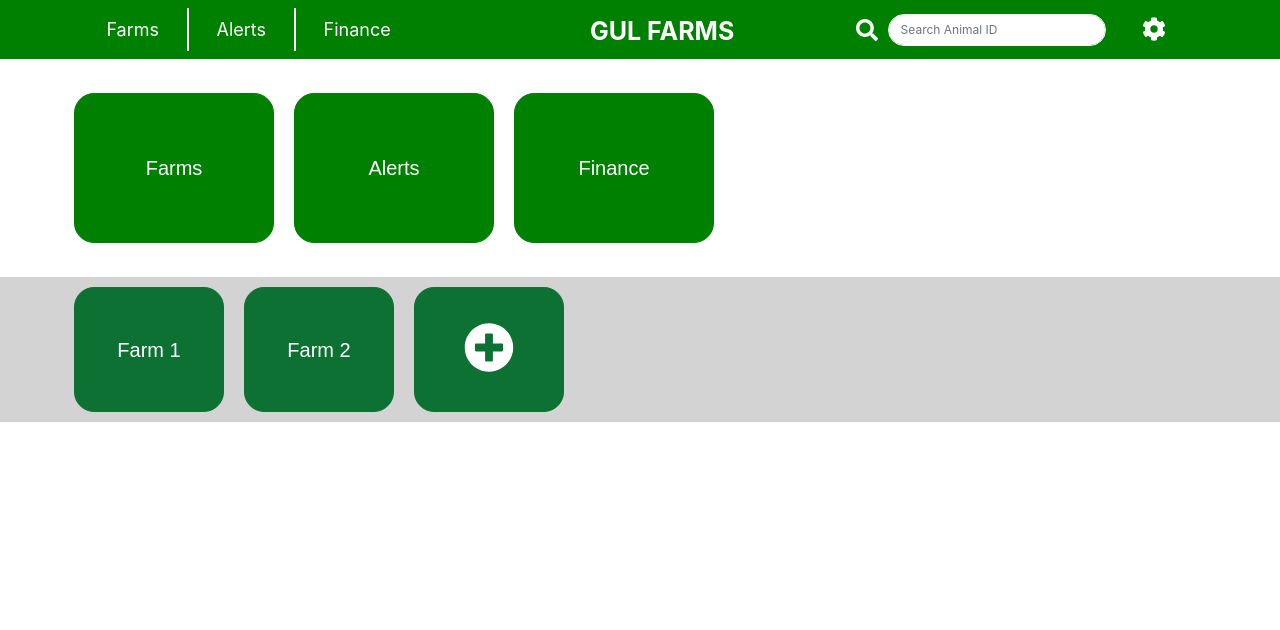
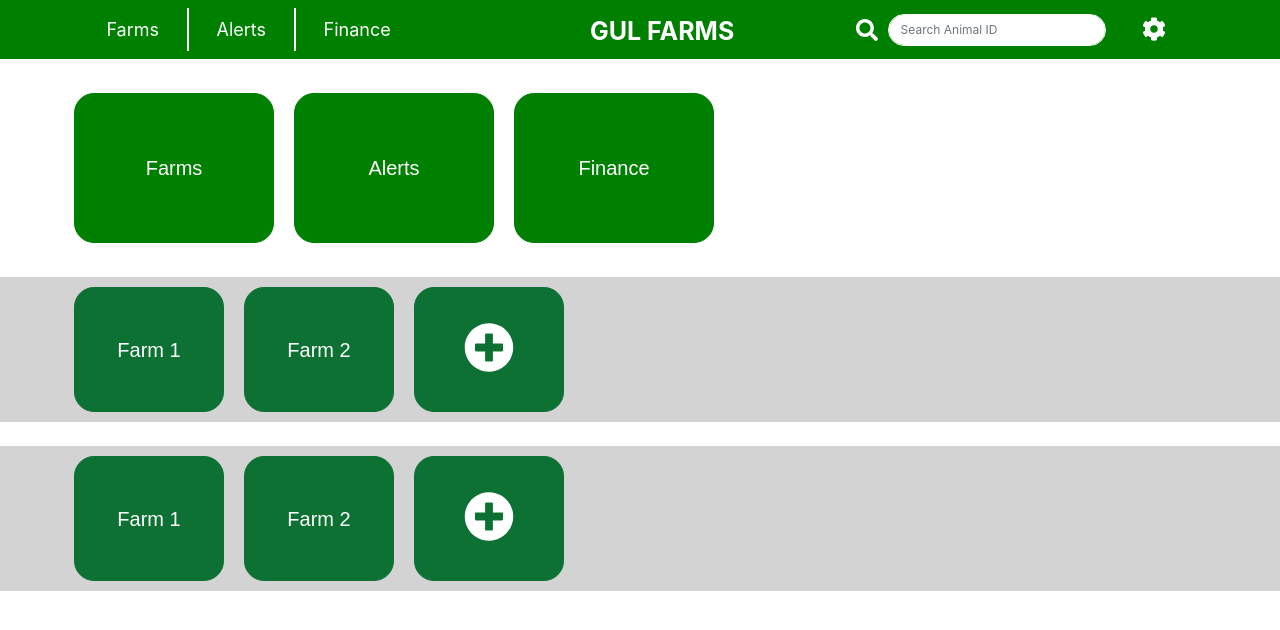
Before and after one commit to saadullah01/GulFarms, a React (Create React App) app in the folder client/: page /home/farms/1 in a window 1280 px wide. Shown: the top 630 px of the page. Built offline with nearby package versions, Linux system fonts and the light colour scheme.

Commit message:
CreateNewFarm

```diff
--- a/client/src/App.js
+++ b/client/src/App.js
@@ -17,27 +17,14 @@ import ResetPassword from './components/auth/ResetPassword';
 import FarmsList from './components/FarmsList';
 import Landing from './components/Landing';
 import CreateFarm from './components/CreateFarm';
+import Farm from './components/Farm';
 
-// const NavDisplay= (props) => {
-//   const link = props.link.substring(props.link.lastIndexOf('/') + 1);
-//   return(( !(link === 'register' || link === 'login' || link === 'forgot-password' || link === 'reset-password') &&  <AppNavbar />))
-// }
-// SAAD !!!! I thought this looked more pretty you can decide which ever you like ALSO IN BOTH CASES WARNINGS ATI DO
-// function NavDisplay (props) {
-//   const link = props.link.substring(props.link.lastIndexOf('/') + 1);
-//   if (link === 'register' || link === 'login' || link === 'forgot-password' || link === 'reset-password') {
-//     return null;
-//   } else {
-//     return <AppNavbar />;
-//   }
-// }
-// just adding to see if git works
 class App extends Component{
   render() {
     return (
       <Router>
         <div className="App">
-          <Route path="/register" component={ Register } />
+          <Route exact path="/register" component={ Register } />
           <Route path="/login" component={ Login } />
           <Route path="/reset-password" component={ ResetPassword } />
           <Route path="/forgot-password" component={ ForgotPassword } />
@@ -48,6 +35,7 @@ class App extends Component{
             <Route path="/alerts" />
             <Route path="/finances" />
           </Switch>
+          <Route path="/home/farms/:farmID" component={ Farm } />
         </div>
       </Router>
     );
--- /dev/null
+++ b/client/src/components/Farm.js
@@ -0,0 +1,78 @@
+import React, { Component } from 'react';
+import {
+} from 'reactstrap';
+
+import { FontAwesomeIcon } from '@fortawesome/react-fontawesome';
+import { faPlusCircle } from '@fortawesome/free-solid-svg-icons';
+
+import Tab from './sub_components/Tab';
+import CreateFarm from './CreateFarm';
+
+class Farm extends Component{
+    constructor (props) {
+        super(props);
+        this.state = {
+            farms: [
+                {'id': 1, 'name': "Farm 1"},
+                {'id': 2, 'name': "Farm 2"}
+            ],
+            form: ''
+        }
+    }
+    addNew = () => {
+        this.setState(this.state.form = <CreateFarm/>)
+    }
+    render() {
+        const url = "farms/";
+        const farms = this.state.farms.map((farm) =>
+            <Tab name={ farm['name'] } link={ url.concat(farm['id'].toString()) } type="small" />
+        );
+        return (
+            <div className="next-layer mt-4">
+                <div className="main-container row">
+                    { farms }
+                    <div onClick={ this.addNew } className="small">
+                        <p className="tab-add"><FontAwesomeIcon icon={ faPlusCircle } /></p>
+                    </div>
+                    { this.state.form }
+                </div>
+            </div>
+        );
+    }
+}
+
+export default Farm;
+
+///DONT DELETE THIS
+
+
+// import React, { Component } from 'react';
+// import {
+// } from 'reactstrap';
+
+// import { FontAwesomeIcon } from '@fortawesome/react-fontawesome';
+// import { faPlusCircle } from '@fortawesome/free-solid-svg-icons';
+
+// import Tab from './sub_components/Tab';
+
+// import {useSelector, useDispatch} from "react-redux"
+
+// const Farm=()=>{
+//     const state = useSelector(state => state["farmReducer"])
+//     const url = "/home/farm/";
+//     const farms = state.farms.map((farm) =>
+//         <Tab key={farm.id} name={ farm['name'] } link={ url.concat(farm['id'].toString()) } type="small" />
+//     );
+//     return (
+//         <div className="next-layer mt-4">
+//             <div className="main-container row">
+//                 { farms }
+//                 <div className="small">
+//                     <p className="tab-add"><FontAwesomeIcon icon={ faPlusCircle } /></p>
+//                 </div>
+//             </div>
+//         </div>
+//     );
+// }
+
+// export default Farm;
--- a/client/src/components/Landing.js
+++ b/client/src/components/Landing.js
@@ -14,7 +14,7 @@ class Landing extends Component{
                 { this.props.children }
                 <Tab name="Farms" link="/home/farms" type="large" />
                 <Tab name="Alerts" link="alerts" type="large" />
-                <Tab name="Finance" link="finance" type="large" />
+                <Tab name="Finance" link="finances" type="large" />
             </div>
         );
     }
```
